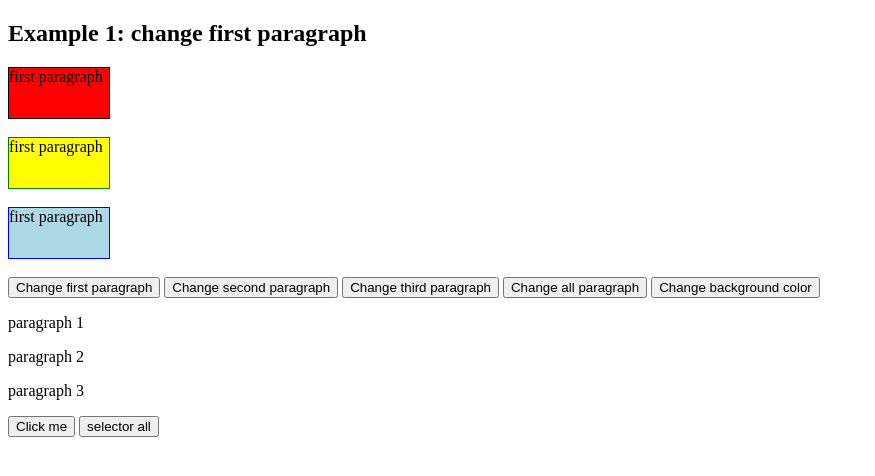
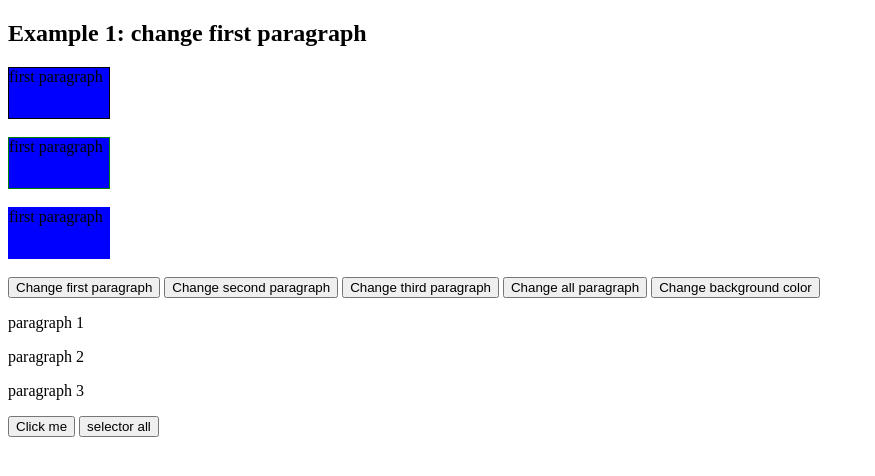
Before and after one commit to biseshghimire243-cyber/web-technology, a plain HTML site: page Tagname/getelementbytagname.html in a window 1280 px wide. Shown: the whole page, without its empty margins (0-875 px from the left). Drawn offline with Linux system fonts and the light colour scheme.

Commit message:
intial commit has been done

```diff
--- a/Tagname/getelementbytagname.html
+++ b/Tagname/getelementbytagname.html
@@ -7,17 +7,17 @@
   </head>
   <body>
     <h2>Example 1: change first paragraph</h2>
-    <div style="width: 100px; height: 50px; border: 1px solid black; background-color: red;">
+    <div style="width: 100px; height: 50px; border: 1px solid black; background-color: blue;">
   first paragraph
 </div>
 <br />
 
-<div style="width: 100px; height: 50px; border: 1px solid green; background-color: yellow;">
+<div style="width: 100px; height: 50px; border: 1px solid green; background-color: blue;">
   first paragraph
 </div>
 <br />
 
-<div style="width: 100px; height: 50px; border: 1px solid blue; background-color: lightblue;">
+<div style="width: 100px; height: 50px; border: 1px solid blue; background-color: blue;">
   first paragraph
 </div><br>
     <button onclick="changefirst()">Change first paragraph</button>
@@ -72,9 +72,6 @@
      function changeAllcolor() {
     let paragraphs = document.querySelectorAll("p");
 
-        // element.style.backgroundColor="yellow";
-        // element.style.color = "red"
-        // element.innerHTML = "changed using queryselector";
     for (let i = 0; i < paragraphs.length; i++) {
       paragraphs[i].style.color = "red";
     }
```
Lines whose indentation alone changed are shown as unchanged.
